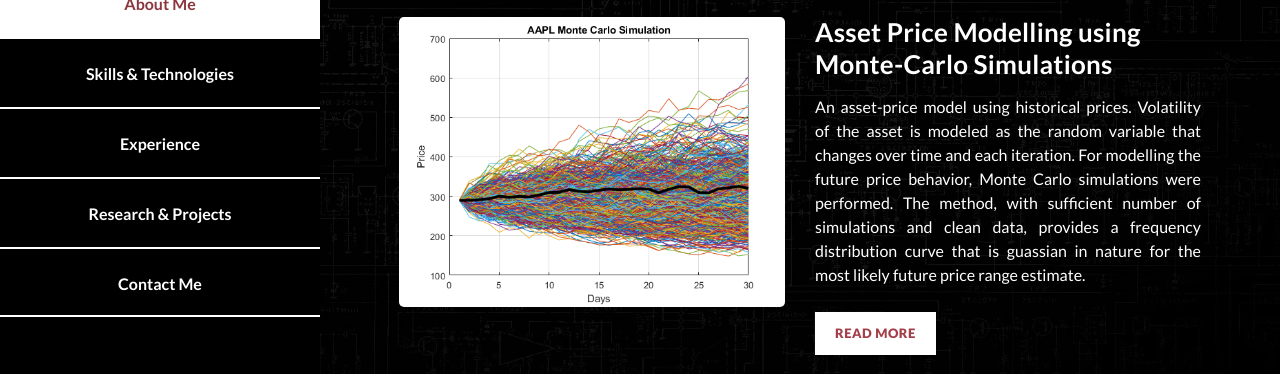
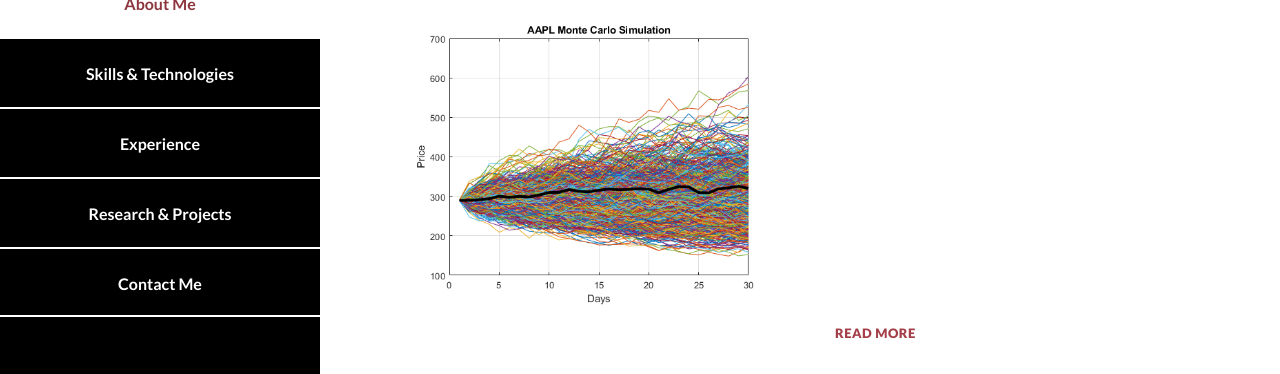
Before and after one commit to puneat/puneat.github.io, a plain HTML site: page index.html in a window 1280 px wide. Shown: the part 364-738 px from the top of the page. Drawn offline with Linux system fonts and the light colour scheme.

Commit message:
Update templatemo-style.css

```diff
--- a/assets/css/templatemo-style.css
+++ b/assets/css/templatemo-style.css
@@ -13,7 +13,8 @@ body {
 }
 
 #page-wraper {
-    background: url(../images/bg2.jpg) no-repeat center center fixed;
+    /*background: url(../images/bg2.jpg) no-repeat center center fixed;*/
+        background-color: #fff
     -webkit-background-size: cover;
     -moz-background-size: cover;
     -o-background-size: cover;
```
